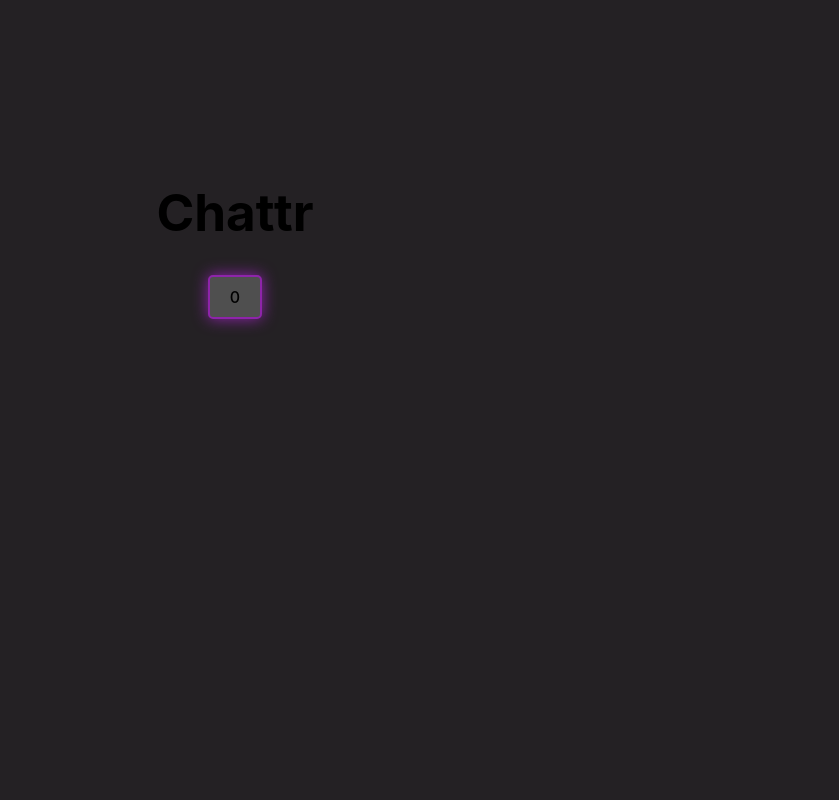
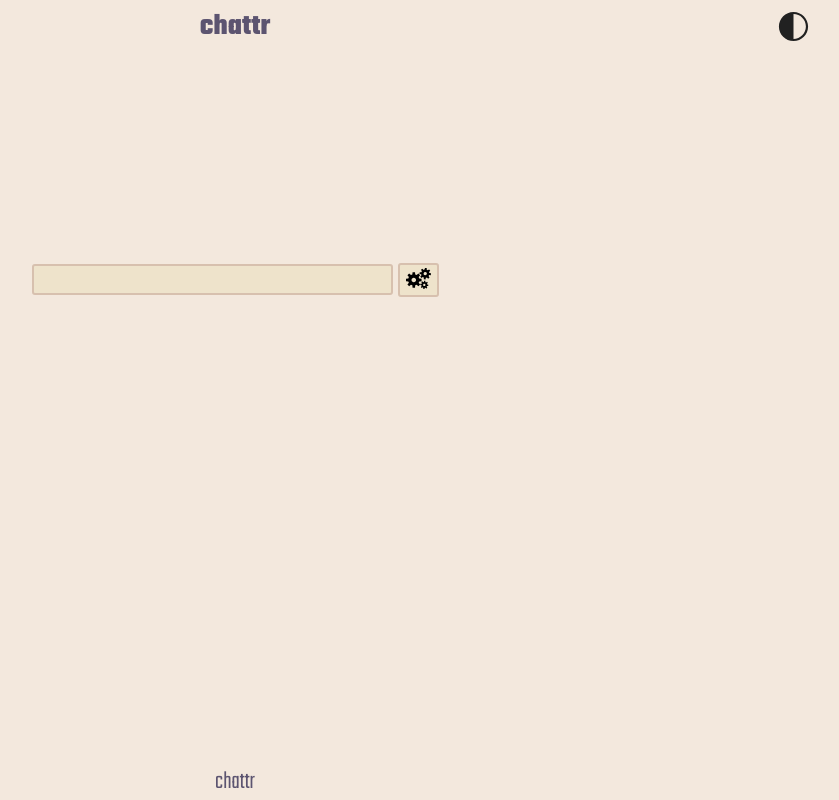
Before and after one commit to gitgernit/chattr, a React (Vite) app in the folder chattr/chattr-react/: page / in a window 1280 px wide. Shown: the whole page, without its empty margins (405-1244 px from the left). Built offline with nearby package versions, Linux system fonts and the light colour scheme.

Commit message:
improvement: base homepage, toastify

```diff
--- a/chattr/chattr-react/index.html
+++ b/chattr/chattr-react/index.html
@@ -1,12 +1,16 @@
 <!DOCTYPE html>
 <html lang="en">
 <head>
-    <meta charset="UTF-8" />
-    <link rel="icon" type="image/svg+xml" href="/src/assets/react.svg" />
-    <meta name="viewport" content="width=device-width, initial-scale=1.0" />
+  <meta charset="UTF-8"/>
+  <link rel="icon" type="image/svg+xml" href="/src/assets/react.svg"/>
+  <meta name="viewport" content="width=device-width, initial-scale=1.0"/>
   <meta name="description" content="The whole page">
   <meta name="keywords" content="index,react">
-    <title>Chattr</title>
+  <link rel="preconnect" href="https://fonts.googleapis.com">
+  <link rel="preconnect" href="https://fonts.gstatic.com" crossorigin>
+  <link
+      href="https://fonts.googleapis.com/css2?family=Roboto+Condensed:ital,wght@0,100..900;1,100..900&family=Teko:wght@300..700&display=swap"
+      rel="stylesheet">
 </head>
 <body>
 <div id="root"></div>
--- a/chattr/chattr-react/package.json
+++ b/chattr/chattr-react/package.json
@@ -12,7 +12,8 @@
   "dependencies": {
     "react": "^18.2.0",
     "react-dom": "^18.2.0",
-    "react-modal": "^3.16.1"
+    "react-modal": "^3.16.1",
+    "react-toastify": "^10.0.5"
   },
   "devDependencies": {
     "@types/react": "^18.2.66",
--- /dev/null
+++ b/chattr/chattr-react/src/App.jsx
@@ -0,0 +1,15 @@
+import Homepage from './components/homepage/Homepage.jsx'
+import Header from './components/shared/header/Header.jsx'
+import Footer from './components/shared/footer/Footer.jsx'
+
+function App() {
+  return (
+    <>
+      <Header/>
+      <Homepage/>
+      <Footer/>
+    </>
+  )
+}
+
+export default App;
--- /dev/null
+++ b/chattr/chattr-react/src/components/homepage/Homepage.css
@@ -0,0 +1,54 @@
+.homepage {
+  display: flex;
+  position: relative;
+  justify-content: center;
+  flex: 1;
+}
+
+.link-generator {
+  display: flex;
+  position: absolute;
+  top: 30%;
+  align-items: center;
+  gap: 5px;
+}
+
+.link-generator #link-textbox {
+  background-color: var(--element-bg);
+  color: var(--element-text);
+  border: 2px solid var(--border);
+  border-radius: 3px;
+  font-size: 15px;
+  width: 350px;
+  height: 25px;
+  padding-left: 5px;
+}
+
+.link-generator #link-textbox:hover {
+  cursor: pointer;
+}
+
+.link-generator #link-textbox:active {
+  transition: 0s;
+  background-color: var(--element-bg-darker);
+}
+
+.link-generator #link-textbox:focus {
+  outline: 0;
+}
+
+.link-generator #link-settings {
+  background-color: var(--element-bg);
+  border: 2px solid var(--border);
+  border-radius: 3px;
+}
+
+.link-generator #link-settings:active {
+  transition: 0s;
+  transform: scale(0.95);
+  background-color: var(--element-bg-darker);
+}
+
+.link-generator #settings-img {
+  width: 25px;
+}
--- /dev/null
+++ b/chattr/chattr-react/src/components/homepage/Homepage.jsx
@@ -0,0 +1,51 @@
+import './Homepage.css';
+import {useState} from 'react';
+import ReactModal from "react-modal";
+import {ToastContainer, toast, Flip} from 'react-toastify';
+import 'react-toastify/dist/ReactToastify.css'
+
+const copyLink = async () => {
+  const textbox = document.getElementById('link-textbox');
+  const theme = localStorage.getItem('theme')
+
+  try {
+    await navigator.clipboard.writeText(textbox.value);
+    toast.success('Link saved to clipboard', {
+      position: "top-left",
+      autoClose: 2000,
+      closeOnClick: true,
+      pauseOnHover: true,
+      draggable: true,
+      transition: Flip,
+      theme: theme,
+    });
+  } catch (error) {
+    console.log('shit')
+  }
+}
+
+
+ReactModal.setAppElement('#root')
+
+function Homepage() {
+  const [modalIsOpen, setModalOpen] = useState(false)
+
+  return (
+    <>
+      <div className="homepage">
+        <div className="link-generator">
+          <input type="text" id="link-textbox"
+                 onClick={copyLink} readOnly/>
+          <button id="link-settings">
+            <img src="src/assets/cogs.svg" alt="Modal with room settings"
+                 id="settings-img"/>
+          </button>
+          <ReactModal/>
+        </div>
+        <ToastContainer/>
+      </div>
+    </>
+  )
+}
+
+export default Homepage
--- a/chattr/chattr-react/src/components/shared/header/Header.css
+++ b/chattr/chattr-react/src/components/shared/header/Header.css
@@ -19,3 +19,7 @@
   position: absolute;
   right: 5%;
 }
+
+#theme-button:hover {
+  filter: drop-shadow(0 0 10px var(--shadow));
+}
--- a/chattr/chattr-react/src/homepage/Homepage.css
+++ /dev/null
@@ -1,21 +0,0 @@
-#root {
-  max-width: 1280px;
-  margin: 0 auto;
-  text-align: center;
-}
-
-.upper-center {
-  margin-top: -250px;
-}
-
-.fancy-button {
-  border: 2px solid #8e24aa;
-  padding: 10px 20px;
-  border-radius: 5px;
-  box-shadow: 0 0 15px 0 #8e24aa;
-  transition: box-shadow 0.3s ease;
-}
-
-.fancy-button:hover {
-  box-shadow: 0 0 30px 0 #8e24aa;
-}
--- a/chattr/chattr-react/src/homepage/Homepage.jsx
+++ /dev/null
@@ -1,20 +0,0 @@
-import {useState} from 'react'
-import './Homepage.css'
-
-function Homepage() {
-  const [count, setCount] = useState(0)
-
-  return (
-    <>
-      <div className="upper-center">
-        <h1>Chattr</h1>
-        <button className="fancy-button"
-          onClick={() => setCount((count) => count + 1)}>
-          {count}
-        </button>
-      </div>
-    </>
-  )
-}
-
-export default Homepage
--- a/chattr/chattr-react/src/index.css
+++ b/chattr/chattr-react/src/index.css
@@ -1,40 +1,59 @@
 :root {
-  font-family: Inter, system-ui, Avenir, Helvetica, Arial, sans-serif;
-  line-height: 1.5;
-  font-weight: 400;
+  font-family: 'Roboto Condensed', sans-serif;
 
-  background-color: #242124;
+  --toastify-color-dark: #424769;
+  --toastify-color-light: #FEECE2;
+  --toastify-toast-width: 300px;
+  --toastify-toast-min-height: 10px;
+  --toastify-font-family: 'Roboto Condensed';
+}
 
-  font-synthesis: none;
-  text-rendering: optimizeLegibility;
-  -webkit-font-smoothing: antialiased;
-  -moz-osx-font-smoothing: grayscale;
+#root {
+  display: flex;
+  flex-direction: column;
+  min-height: 100dvh;
+}
+
+input, button {
+  transition: all 0.3s ease-in-out;
 }
 
 body {
+  transition: all 0.3s ease-in-out;
   margin: 0;
-  display: flex;
-  place-items: center;
-  min-width: 320px;
-  min-height: 100vh;
+  background-color: var(--bg);
+  color: var(--text);
 }
 
-h1 {
-  font-size: 3.2em;
-  line-height: 1.1;
+body.initial-load {
+  background-color: var(--bg);
+  color: var(--text);
+  transition: none;
 }
 
-button {
-  border-radius: 8px;
-  border: 1px solid transparent;
-  padding: 0.6em 1.2em;
-  font-size: 1em;
-  font-weight: 500;
-  font-family: inherit;
-  background-color: #4f4f4f;
-  cursor: pointer;
-  transition: border-color 0.25s;
+[theme="light"] {
+  --bg: #F3E8DD;
+  --text: #5C5470;
+  --border: #D7C0AE;
+  --element-bg: #EEE3CB;
+  --element-bg-darker: #E8D4C3;
+  --element-text: #B3A492;
+  --shadow: #070F2B;
+
+  --toastify-icon-color-success: #E2BFB3;
+  --toastify-color-progress-success: #E2BFB3;
 }
-button:hover {
-  border-color: #5E5694;
+
+[theme="dark"] {
+  --bg: #352F44;
+  --text: #B9B4C7;
+  --border: #535C91;
+  --element-bg: #424769;
+  --element-bg-darker: #383C59;
+  --element-text: #7077A1;
+  --shadow: #F0CAA3;
+
+  --toastify-icon-color-success: #535C91;
+  --toastify-color-progress-success: #535C91;
+
 }
--- a/chattr/chattr-react/src/main.jsx
+++ b/chattr/chattr-react/src/main.jsx
@@ -1,10 +1,11 @@
 import React from 'react'
 import ReactDOM from 'react-dom/client'
-import Homepage from './homepage/Homepage.jsx'
+import App from './App.jsx'
 import './index.css'
+
 
 ReactDOM.createRoot(document.getElementById('root')).render(
   <React.StrictMode>
-    <Homepage />
+    <App />
   </React.StrictMode>,
 )
```
Also changed, not shown: chattr/chattr-react/src/assets/cogs.svg (added), 1 other file (tests, documents, lock files or other folders). Lines whose indentation alone changed are shown as unchanged.
